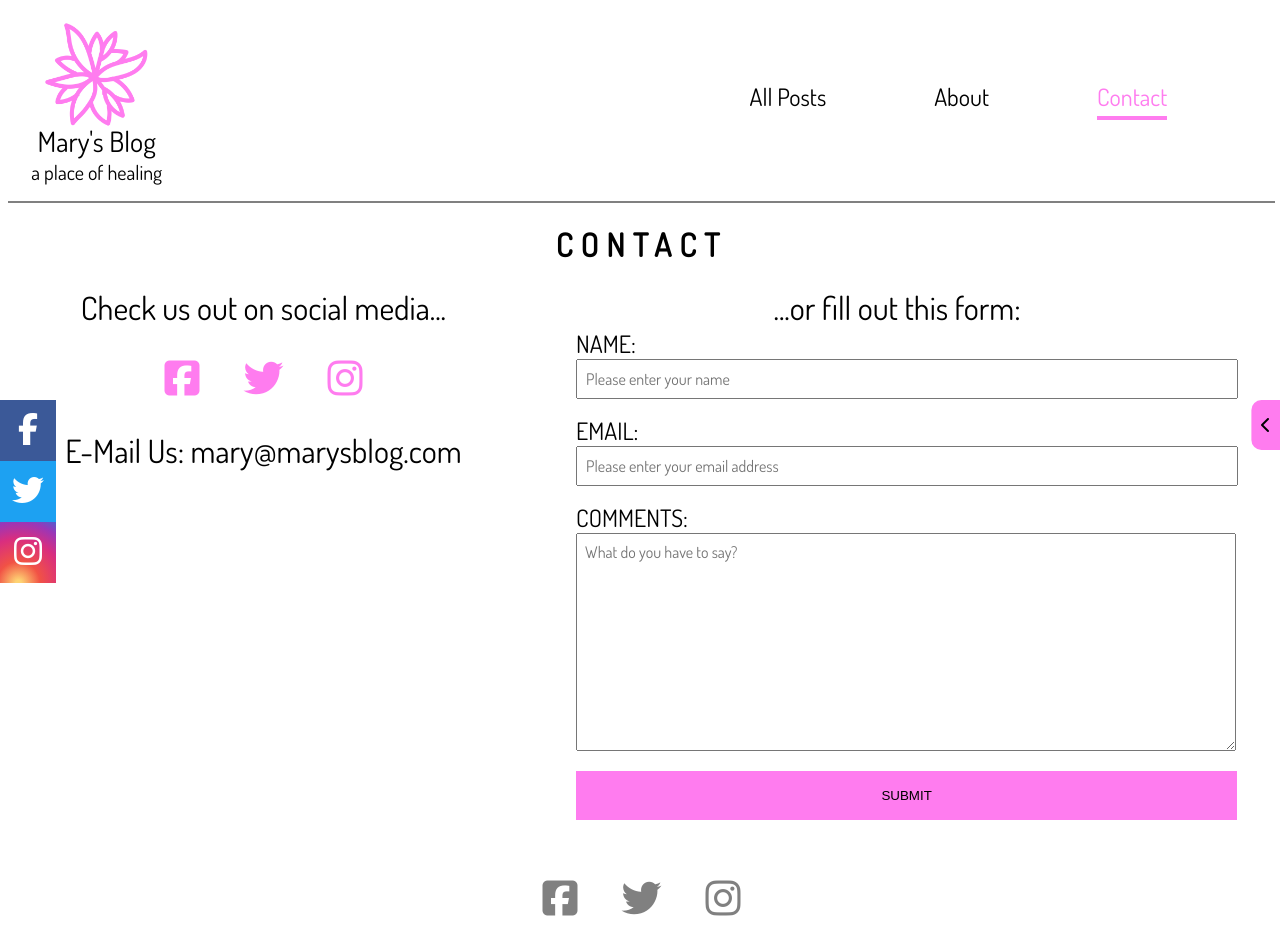
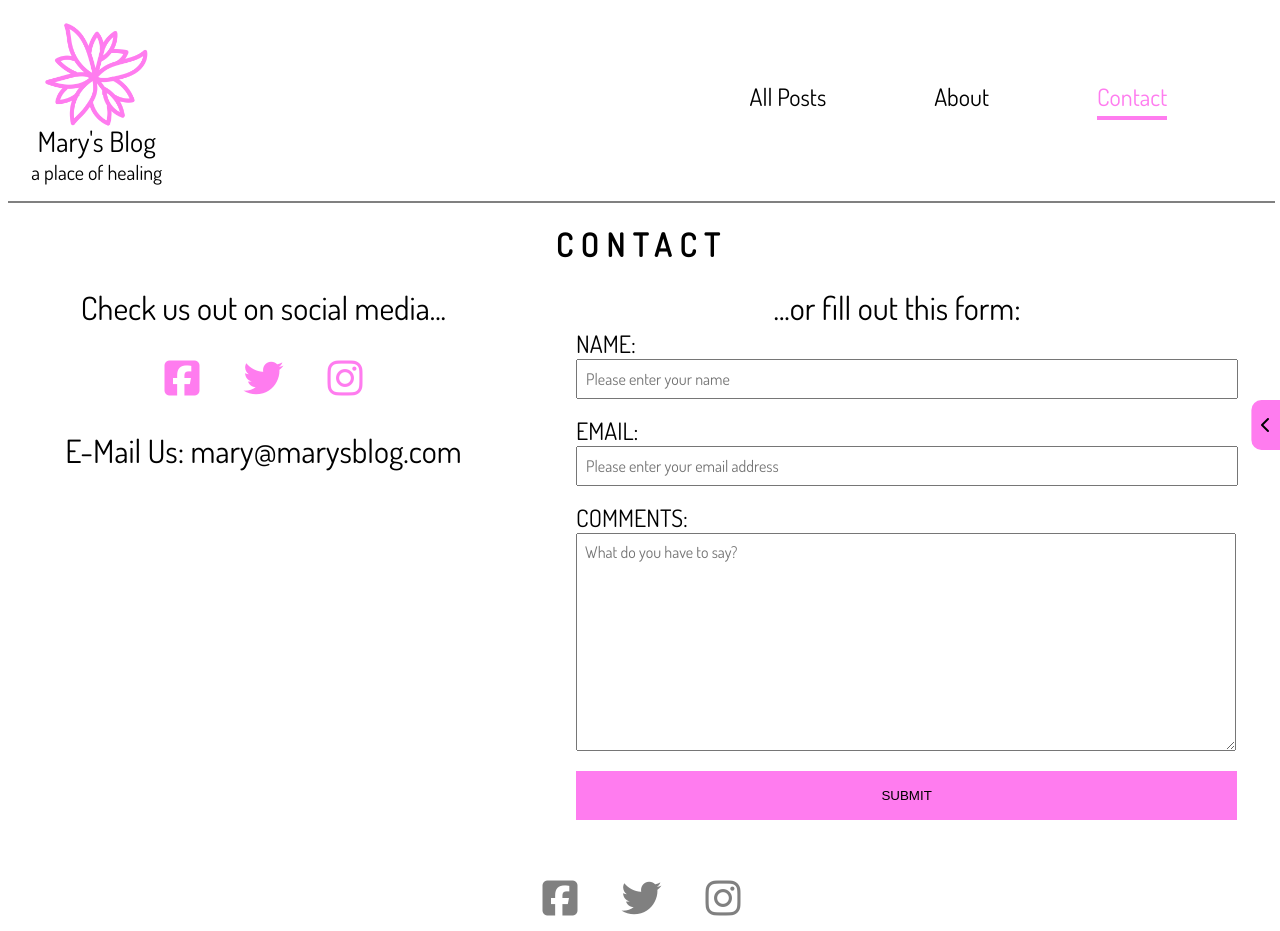
Before and after one commit to EGROENE/marys-blog, a plain HTML site: page pages/contact.html in a window 1280 px wide. Drawn offline with Linux system fonts and the light colour scheme.

Commit message:
Del socials panel from contact.html
Doesn't need to be displayed 3x on same page

```diff
--- a/pages/contact.html
+++ b/pages/contact.html
@@ -19,12 +19,6 @@
     <script src="https://kit.fontawesome.com/5f2ab24bd1.js" crossorigin="anonymous"></script>
 </head>
 <body>
-    <!--socials panel on left side (don't display on sizes smaller than tablet)-->
-    <div class="socials-panel">
-        <a id="socials-panel-fb" href="#" title="Facebook"><i class="fa fa-facebook-f"></i></a>
-        <a id="socials-panel-tw" href="#" title="Twitter"><i class="fa fa-twitter"></i></a>
-        <a id="socials-panel-ig" href="#" title="Instagram"><i class="fab fa-instagram"></i></a>
-    </div>
     <!--theme-panel div is for toggling of light/dark themes-->
     <div class="theme-panel">
         <div class="theme-panel-body">
```
